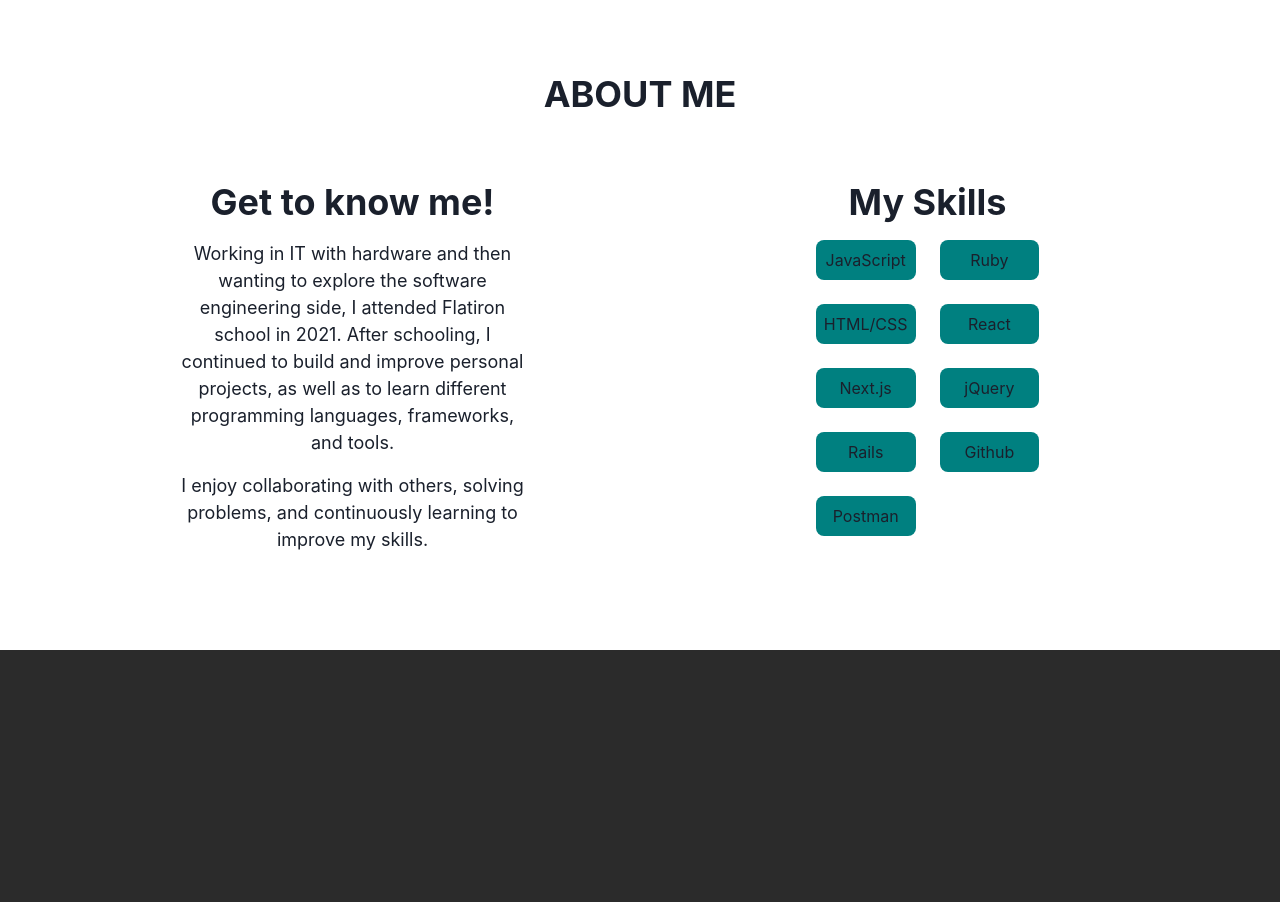
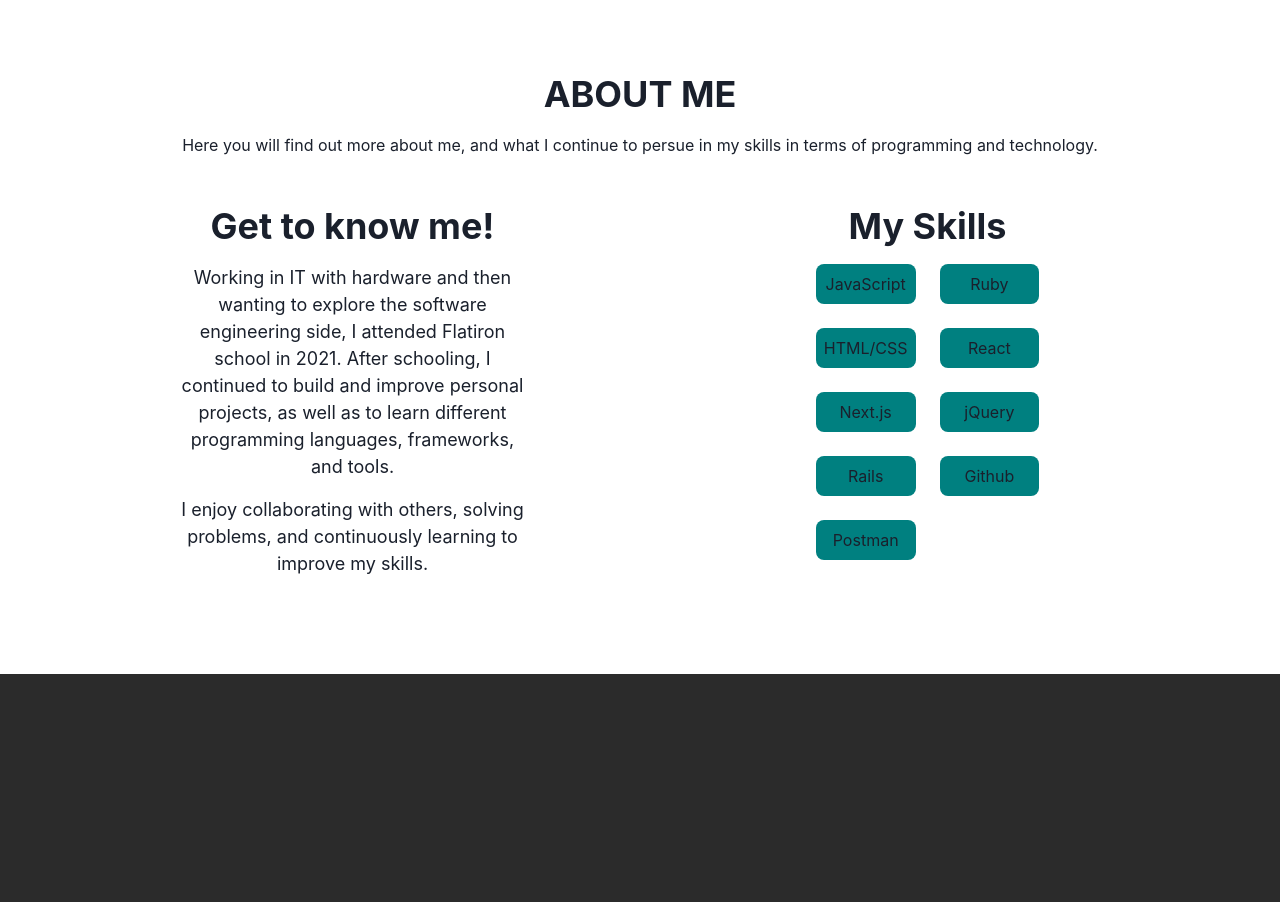
Before and after one commit to ericonti24/portfolio-site, a Next.js app: page / in a window 1280 px wide. Shown: the part 2900-3802 px from the top of the page. Built offline with nearby package versions, Linux system fonts and the light colour scheme.

Commit message:
add more in about me

```diff
--- a/app/about/page.js
+++ b/app/about/page.js
@@ -19,6 +19,7 @@ const AboutSection = () => {
     >
       <Box w="100%" textAlign="center" gridColumn="1 / -1">
         <Heading mb={4}>ABOUT ME</Heading>
+        <Text>Here you will find out more about me, and what I continue to persue in my skills in terms of programming and technology. </Text>
       </Box>
       <Box p='4' maxW='sm'>
         <Heading mb={4}>Get to know me!</Heading>
```
